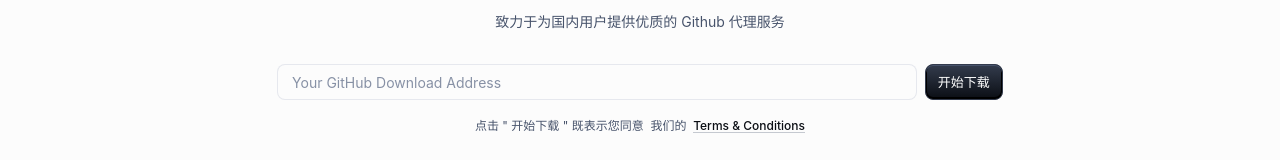
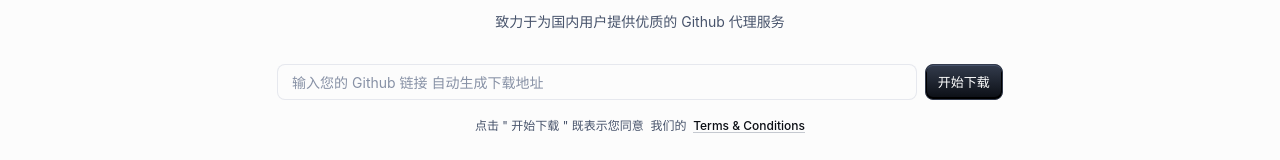
Before and after one commit to Sianao/gitproxy, a Next.js app: page / in a window 1280 px wide. Shown: the part 232-392 px from the top of the page. Built offline with nearby package versions, Linux system fonts and the light colour scheme.

Commit message:
update metion info

```diff
--- a/src/theme/Hero.tsx
+++ b/src/theme/Hero.tsx
@@ -104,7 +104,7 @@
                     size="small"
                     variant="outlined"
                     aria-label="Enter your GitHub address"
-                    placeholder="Your GitHub Download Address"
+                    placeholder="输入您的 Github 链接 自动生成下载地址"
                     fullWidth
 
                 />
```
Also changed, not shown: src/theme/AppAppBar.tsx (+3 -37 lines).
